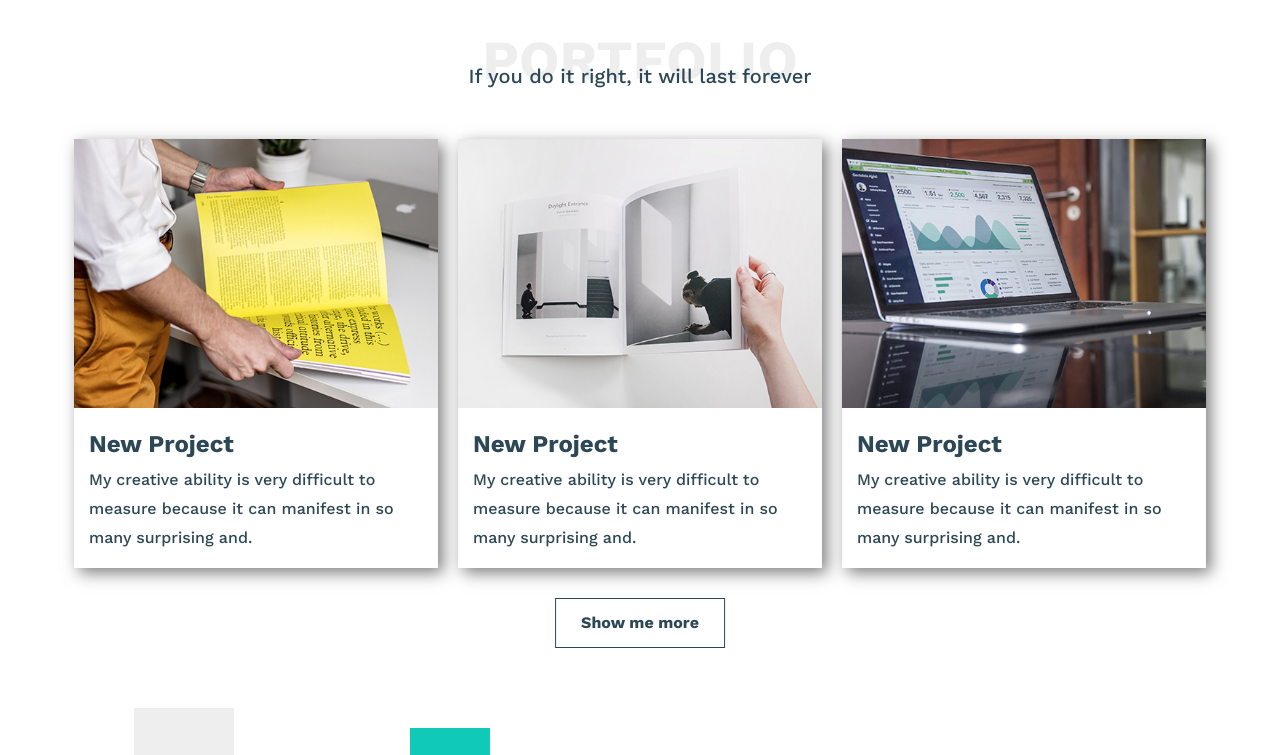
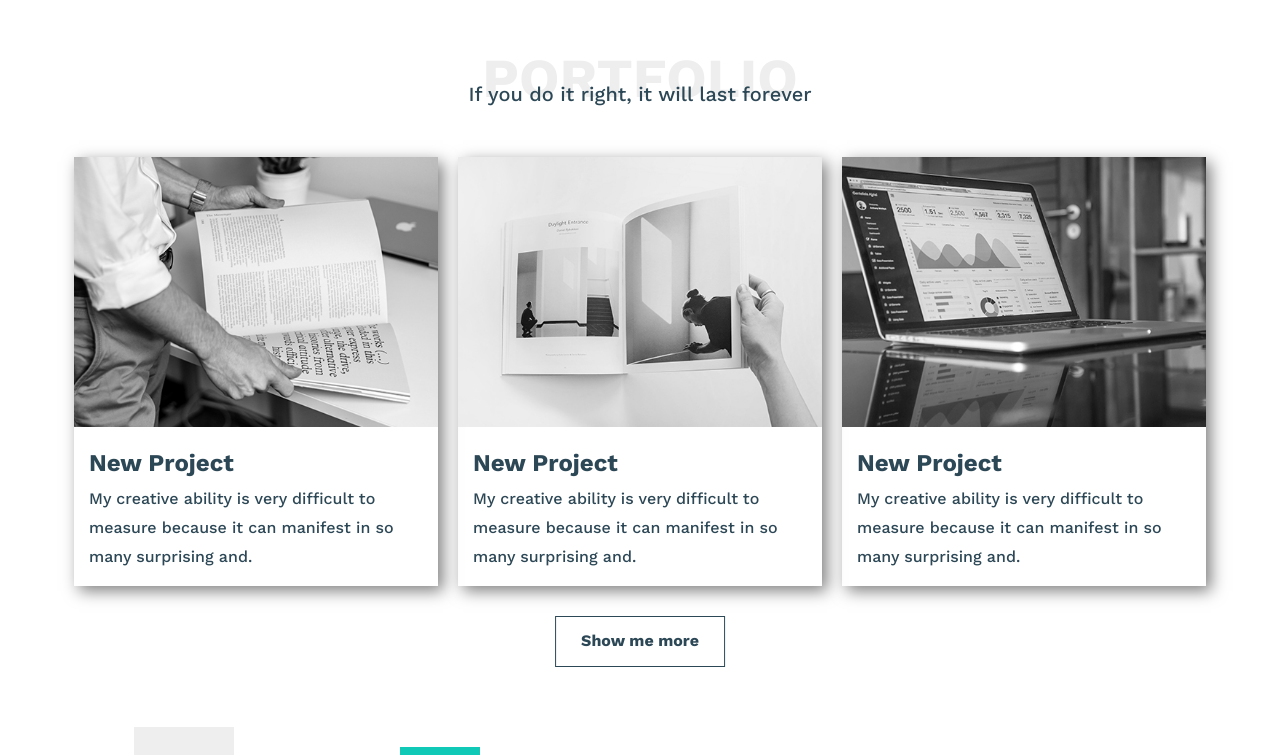
Before and after one commit to mohamedsamir200/Leon---Project, a plain HTML site: page index.html in a window 1280 px wide. Shown: the part 1980-2735 px from the top of the page. Drawn offline with nearby package versions, Linux system fonts and the light colour scheme.

Commit message:
Update section Portfolio

```diff
--- a/css/main.css
+++ b/css/main.css
@@ -17,7 +17,6 @@ a {
 
 /* ========= Global Variable =============*/
 :root {
-
   --main-color: #10cab7;
   --secondary-color: #2c4755;
   --white-color: #fff;
@@ -28,15 +27,14 @@ a {
 }
 html {
   scroll-behavior: smooth;
-
 }
 
-/* ===== display gid as a Frame work ====== */
+/* ===== display grid as a Frame work ====== */
 .grid-3 {
   display: grid;
-  grid-template-columns: repeat(auto-fit, minmax(300px, 1fr));
+  grid-template-columns: repeat(auto-fit, minmax(250px, 1fr));
+  gap: 20px;
 }
-
 /* ===== End display grid ====== */
 
 /* ======== special Heading ========== */
@@ -152,8 +150,6 @@ section {
   background-color: var(--white-color);
 }
 
-
-
 .features .feat {
   text-align: center;
   padding: 30px;
@@ -182,7 +178,6 @@ section {
 
 .srv-item {
   display: flex;
-
 }
 .srv-item .srv-content {
   margin-bottom: 15px;
@@ -202,13 +197,11 @@ section {
 .srv-item .srv-icon {
   color: var(--main-color);
   font-size: 40px;
-
 }
 .services .column:nth-child(3) {
   text-align: center;
   position: relative;
   margin-top: 50px;
-
 }
 .services .column:nth-child(3) img {
   position: relative;
@@ -228,20 +221,26 @@ section {
 
 /* <!-- ==========  portfolio =========== --> */
 
-    #Portfolio .container {
-
-        gap: 20px;
-
-    }
-    #Portfolio .special-head h1{
+#Portfolio .special-head h1 {
   font-size: 55px;
 }
 .card {
   box-shadow: 5px 5px 15px rgba(0 0 0 / 0.5);
+  overflow: hidden;
 }
-    .card .card-image img{
+.card .card-image img {
   width: 100%;
   display: block;
+  filter: grayscale(100%);
+  transition: var(--transition);
+}
+.card .card-image {
+  overflow: hidden;
+}
+
+.card:hover .card-image img {
+  filter: grayscale(0);
+  transform: scale(1.2) rotate(-5deg);
 }
 .card .card-caption {
   padding: 15px;
@@ -282,7 +281,6 @@ section {
   text-align: center;
   position: relative;
   max-height: 330px;
-
 }
 .about-image img {
   position: relative;
@@ -291,7 +289,6 @@ section {
 .about-content {
   line-height: var(--line-height);
   color: var(--secondary-color);
-
 }
 .about-content p:first-child {
   font-size: 25px;
@@ -317,13 +314,12 @@ section {
   content: "";
   position: absolute;
   width: 100px;
-        height: 70% ;
+  height: 70%;
   border-left: 80px solid var(--main-color);
   border-bottom: 80px solid var(--main-color);
 
   right: 50px;
   top: -30px;
-
 }
 
 /* <!-- ========== End About =========== --> */
@@ -334,18 +330,20 @@ section {
   margin-top: 100px;
   padding-top: 0;
 }
-  #Contact .special-head h1{
+#Contact .special-head h1 {
   color: #ddd;
 }
 #Contact .container {
   text-align: center;
   line-height: var(--line-height);
-
 }
- #Contact .container p{
+#Contact .container p,
+.contact-icon {
   font-size: 25px;
+  color: var(--secondary-color);
 }
- #Contact .container p span ,footer span {
+#Contact .container p span,
+footer span {
   color: var(--main-color);
 }
 .contact-icon i {
@@ -353,13 +351,11 @@ section {
   cursor: pointer;
   font-size: 18px;
   transition: var(--transition);
-
 }
 .contact-icon i:hover {
   color: var(--main-color);
 }
 .contact-icon span {
-
   font-size: 25px;
 }
 /* <!-- ========== End contact =========== --> */
```
Lines whose indentation alone changed are shown as unchanged.
